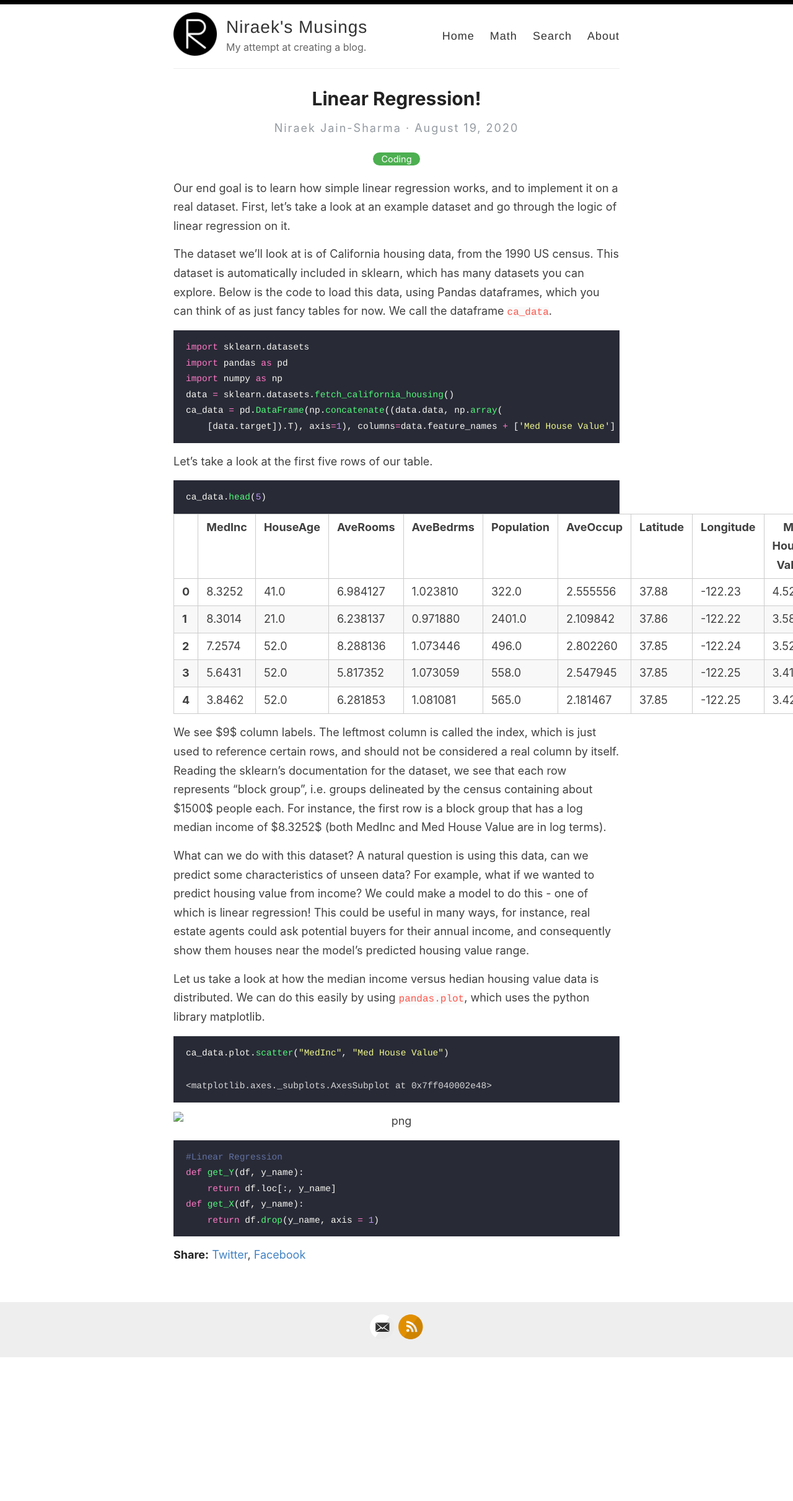
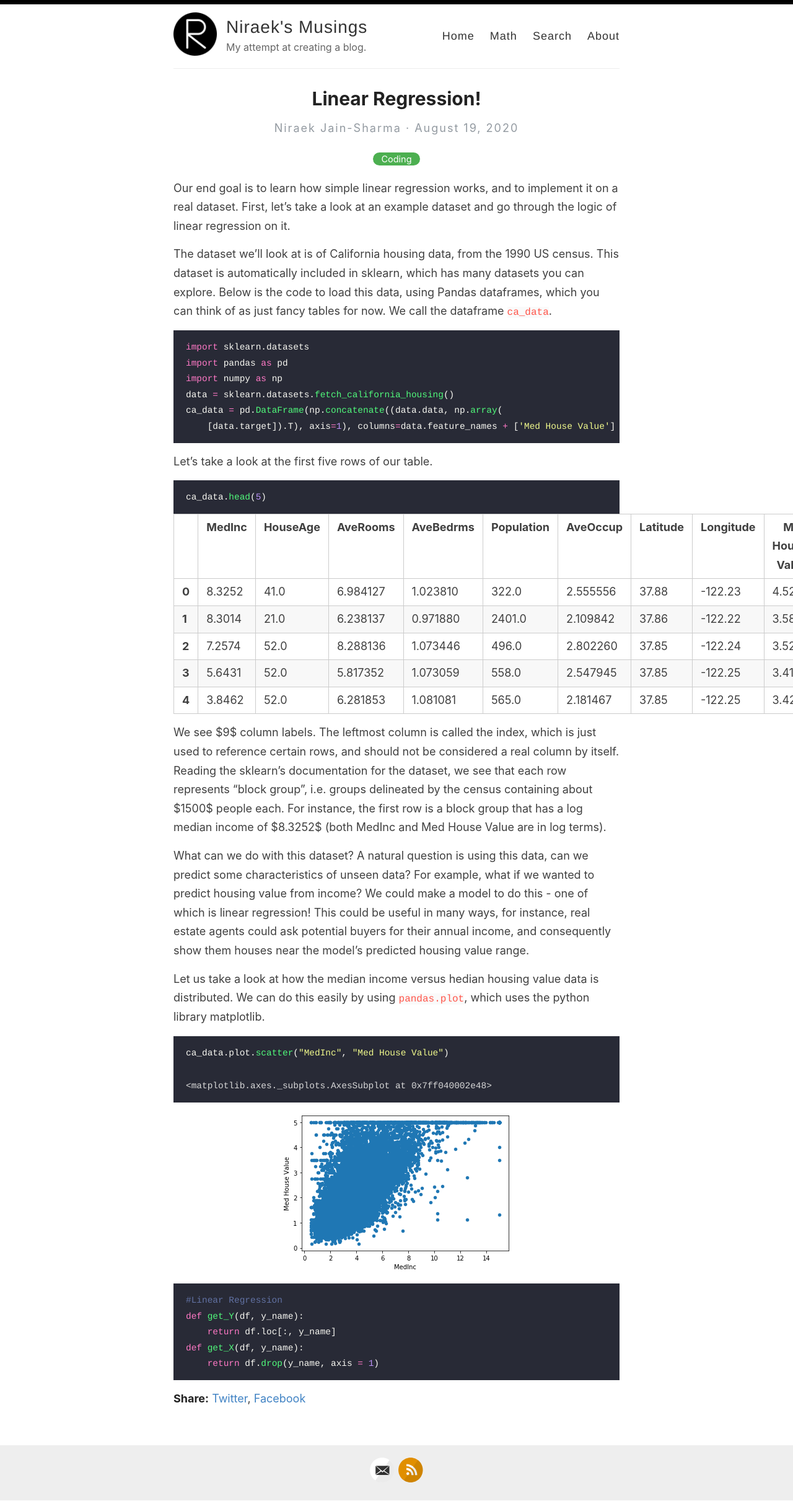
Before and after one commit to niraekjs/niraek.github.io, a Jekyll site: the page built from _posts/2020-08-19-Linear-Regression.md, in a window 1280 px wide. Shown: the whole page at 62% size. Built offline with Jekyll 4.4.1, drawn with Linux system fonts in a browser that asks for light colours; before the commit the page ends 2190 px from its top, so only the background shows below that.

Commit message:
Update 2020-08-19-Linear-Regression.md

````diff
--- a/_posts/2020-08-19-Linear-Regression.md
+++ b/_posts/2020-08-19-Linear-Regression.md
@@ -140,7 +140,7 @@ ca_data.plot.scatter("MedInc", "Med House Value")
 
 
 
-![png](Scratch_files/output_5_1.png)
+![png](/images/Scratch_files/output_5_1.png)
 
 
 ```python
````
